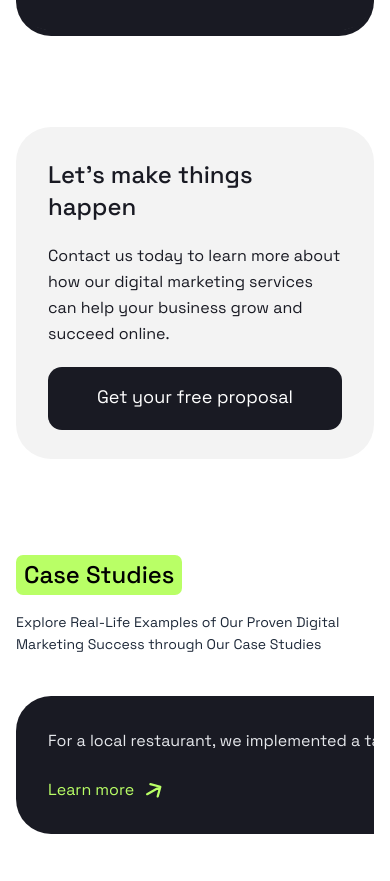
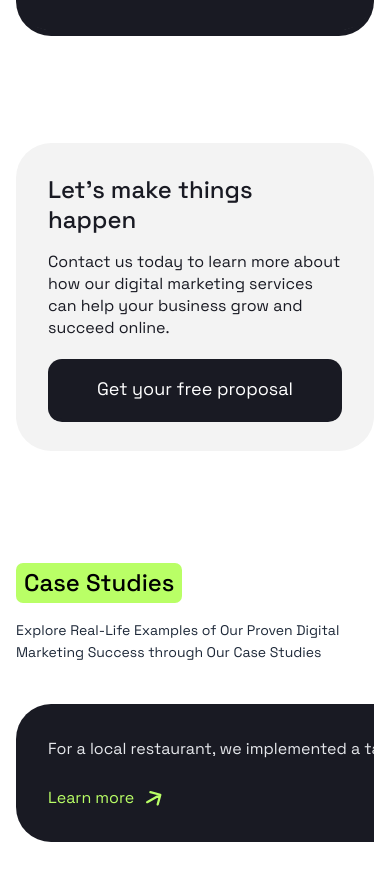
Before and after one commit to aliraza5490/positivus-landing-page, a Next.js app: page / in a window 390 px wide. Shown: the part 3137-4018 px from the top of the page. Built offline with nearby package versions, Linux system fonts and the light colour scheme.

Commit message:
style: update CtaBanner layout, spacing, and typography for improved responsiveness and visual alignment

```diff
--- a/components/CtaBanner.tsx
+++ b/components/CtaBanner.tsx
@@ -4,32 +4,33 @@ import Link from "next/link";
 
 export default function CtaBanner() {
   return (
-    <section className="w-full max-w-7xl mx-auto px-4 sm:px-6 lg:px-8 py-8 md:py-16">
-      <div className="bg-[#F3F3F3] rounded-[35px] sm:rounded-[45px] p-8 sm:p-12 lg:p-14 relative overflow-hidden flex flex-col lg:flex-row items-center justify-between gap-8">
+    <section className="w-full max-w-7xl mx-auto px-4 sm:px-6 lg:px-8 py-12 md:py-16">
+      <div className="bg-[#F3F3F3] rounded-[35px] sm:rounded-[45px] p-8 sm:p-10 lg:py-12 lg:px-14 relative flex flex-col lg:flex-row items-center justify-between gap-6">
         {/* Left text and action */}
-        <div className="flex flex-col items-start gap-5 sm:gap-6 max-w-lg z-10">
-          <h3 className="text-2xl sm:text-3xl font-medium text-[#191A23]">
+        <div className="flex flex-col items-start gap-4 sm:gap-5 max-w-[480px] z-10">
+          <h3 className="text-2xl sm:text-3xl font-medium text-[#191A23] leading-tight">
             Let&apos;s make things happen
           </h3>
-          <p className="text-base sm:text-lg text-[#191A23] leading-relaxed">
+          <p className="text-base sm:text-lg text-[#191A23] leading-snug">
             Contact us today to learn more about how our digital marketing
             services can help your business grow and succeed online.
           </p>
           <Link
             href="#contact"
-            className="w-full sm:w-auto text-center px-8 py-4 bg-[#191A23] text-white rounded-[14px] text-lg font-normal hover:bg-[#B9FF66] hover:text-[#191A23] transition-all duration-300 shadow-positivus-sm hover:shadow-none"
+            className="w-full sm:w-auto text-center px-8 py-4 bg-[#191A23] text-white rounded-[14px] text-lg font-normal hover:bg-[#B9FF66] hover:text-[#191A23] transition-all duration-300 shadow-positivus-sm hover:shadow-none mt-1"
           >
             Get your free proposal
           </Link>
         </div>
 
-        {/* Right Illustration (Desktop) */}
-        <div className="hidden lg:flex items-center justify-center relative w-[360px] h-[260px] shrink-0">
+        {/* Right Illustration (Desktop - extends beyond top & bottom of the container) */}
+        <div className="hidden lg:block absolute right-4 xl:right-16 -top-12 xl:-top-16 w-[420px] lg:w-[480px] xl:w-[500px] h-[380px] lg:h-[420px] xl:h-[440px] pointer-events-none z-10">
           <Image
             src="/assets/lets_make_it_happen/illustration.svg"
             alt="Let's make things happen illustration"
             fill
             className="object-contain"
+            priority
           />
         </div>
       </div>
```
